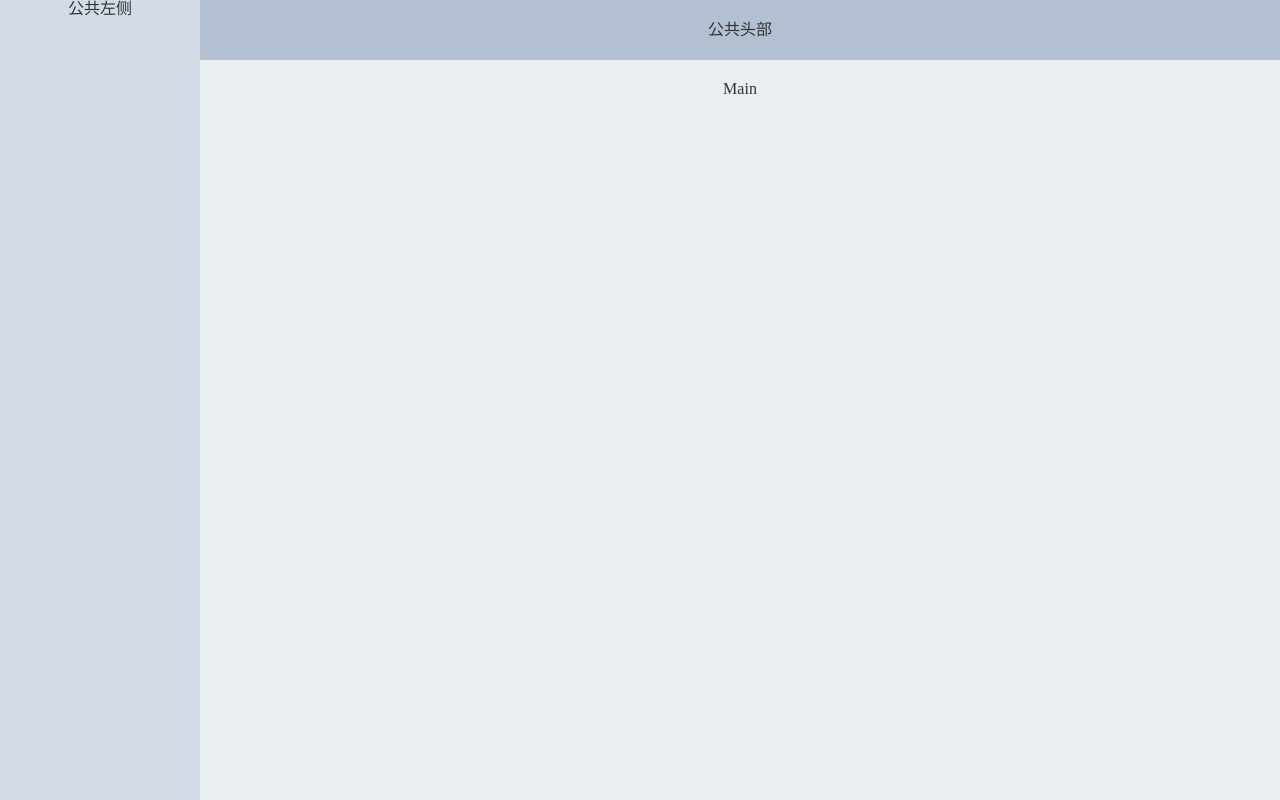
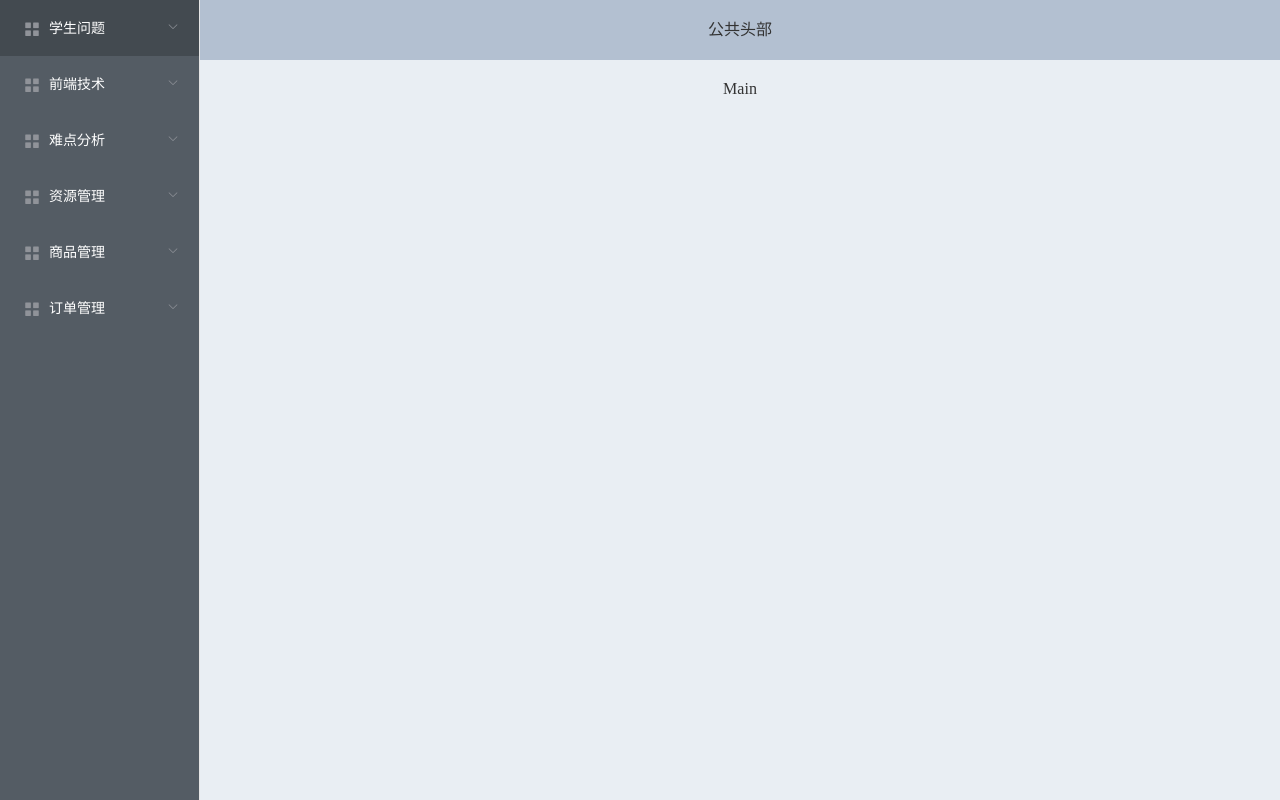
Before and after one commit to guopengfei116/store-backstage-guang14, a Vue app: page /#/ in a window 1280 px wide. Built offline with nearby package versions, Linux system fonts and the light colour scheme.

Commit message:
使用数据生成导航菜单

```diff
--- a/src/component/admin/Admin.vue
+++ b/src/component/admin/Admin.vue
@@ -24,10 +24,21 @@
     import HeaderComponent from './frame/Header.vue';
 
     export default {
+        data() {
+            return {
+
+            };
+        },
+
+        methods: {
+
+        },
+
+        // 注册子组件, key为组件使用时的标签名, value为对应组件
         components: {
             appAside: AsideComponent,
             appHeader: HeaderComponent,
-        }
+        },
     }
 </script>
 
@@ -35,6 +46,7 @@
     .el-container {
         height: 100%;
 
+        // 左侧高度100%
         .el-aside {
             height: 100%;
             background-color: #D3DCE6;
@@ -42,6 +54,7 @@
             text-align: center;
         }
 
+        // 右侧头部
         .el-header {
             background-color: #B3C0D1;
             color: #333;
@@ -49,6 +62,7 @@
             line-height: 60px;
         }
 
+        // 右侧变化内容
         .el-main {
             background-color: #E9EEF3;
             color: #333;
--- a/src/component/admin/frame/Aside.vue
+++ b/src/component/admin/frame/Aside.vue
@@ -1,15 +1,90 @@
 <template>
-    <div>
-        公共左侧
+    <div class="aside">
+        <el-menu
+            default-active="2"
+            class="el-menu-vertical-demo"
+            @open="handleOpen"
+            @close="handleClose"
+            background-color="#545c64"
+            text-color="#fff"
+            active-text-color="#ffd04b">
+
+            <!-- 导航列表: key属性用于for循环渲染时性能优化, index属性必须设为不一样的值, 这样才能一个一个展开 -->
+            <el-submenu v-for="item in menuList" :key="item.title" :index="item.title" >
+                <!-- 导航title -->
+                <template slot="title">
+                    <i class="el-icon-menu"></i>
+                    <span>{{ item.title }}</span>
+                </template>
+
+                <!-- 导航item -->
+                <el-menu-item v-for="subItem in item.children" :key="subItem.title" :index="subItem.title">
+                    <!-- 每个子title都是一个a链接, 可以点击, 所以使用router-link, 记得设置to属性 -->
+                    <router-link :to="subItem.path">{{ subItem.title }}</router-link>
+                </el-menu-item>
+            </el-submenu>
+
+        </el-menu>
     </div>
 </template>
 
 <script>
     export default {
-
+        data() {
+            return {
+                menuList: [
+                    { title: '学生问题', children:
+                        [
+                            { title: '内容管理', path: '/' },
+                            { title: '类别管理', path: '/' },
+                            { title: '评论管理', path: '/'  }
+                        ]
+                    },
+                    { title: '前端技术', children:
+                        [
+                            { title: '内容管理', path: '/' },
+                            { title: '类别管理', path: '/' },
+                            { title: '评论管理', path: '/'  }
+                        ]
+                    },
+                    { title: '难点分析', children:
+                        [
+                            { title: '内容管理', path: '/' },
+                            { title: '类别管理', path: '/' },
+                            { title: '评论管理', path: '/'  }
+                        ]
+                    },
+                    { title: '资源管理', children:
+                        [
+                            { title: '内容管理', path: '/' },
+                            { title: '类别管理', path: '/' },
+                            { title: '评论管理', path: '/'  }
+                        ]
+                    },
+                    { title: '商品管理', children:
+                        [
+                            { title: '内容管理', path: '/' },
+                            { title: '类别管理', path: '/' },
+                            { title: '评论管理', path: '/'  }
+                        ]
+                    },
+                    { title: '订单管理', children:
+                        [
+                            { title: '订单列表', path: '/' },
+                        ]
+                    }
+                ]
+            }
+        },
     }
 </script>
 
-<style scoped>
-
+<style scoped lang="less">
+    .aside {
+        height: 100%;
+        .el-menu {
+            height: 100%;
+            text-align: left;
+        }
+    }
 </style>
--- a/src/less/index.less
+++ b/src/less/index.less
@@ -2,3 +2,9 @@
 html, body, main {
     height: 100%;
 }
+
+// 修改router-link的默认样式
+.router-link-active {
+    text-decoration: none;
+    color: #fff;
+}
```
